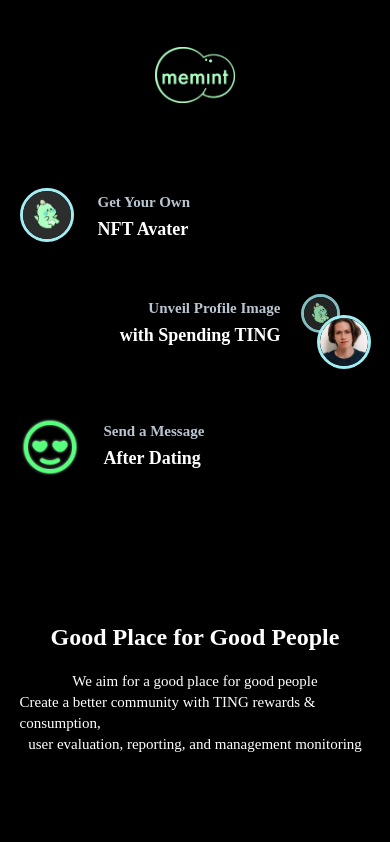
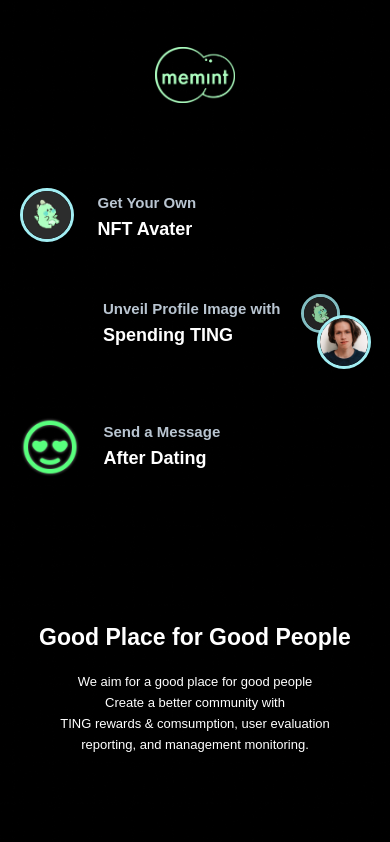
Before and after one commit to goodnodes/memint_web_landing, a React (Create React App) app: page / in a window 390 px wide. Shown: the part 2857-3699 px from the top of the page. Built offline with nearby package versions, Linux system fonts and the light colour scheme.

Commit message:
fix: mobile details

```diff
--- a/src/App.scss
+++ b/src/App.scss
@@ -1,4 +1,6 @@
-
+*{
+  font-family: sans-serif;
+}
 
 body {
   margin: 0;
--- a/src/pages/mobile/MobileAbout.js
+++ b/src/pages/mobile/MobileAbout.js
@@ -83,14 +83,14 @@ function MobileAbout({ engMode }) {
           <div className="desc_row2">
             <div className="rows">
               <div className="text_align">
-                {engMode ? "Unveil Profile Image" : "나랑 대화하는 이 사람, "}
+                {engMode
+                  ? "Unveil Profile Image with"
+                  : "나랑 대화하는 이 사람, "}
                 <br />
                 {engMode ? "" : "어떤 사람인지 더 알고싶어!"}
               </div>
               <h2>
-                {engMode
-                  ? "with Spending TING"
-                  : "베일에 싸인 프로필 이미지 확인"}
+                {engMode ? "Spending TING" : "베일에 싸인 프로필 이미지 확인"}
               </h2>
             </div>
             <div className="img_view">
@@ -121,21 +121,20 @@ function MobileAbout({ engMode }) {
           )}
 
           <div className="blank" />
-          <h4>
-            {engMode
-              ? "We aim for a good place for good people"
-              : "좋은 사람들을 위한 좋은 커뮤니티를 지향합니다."}
-          </h4>
-          <h4>
-            {engMode
-              ? "Create a better community with TING rewards & consumption,"
-              : "TING 보상과 소모, 미팅메이트 평가, 신고 등의 유저 관리"}
-          </h4>
-          <h4>
-            {engMode
-              ? "user evaluation, reporting, and management monitoring"
-              : "시스템과 모니터링으로 더 나은 커뮤니티를 만듭니다."}
-          </h4>
+          {engMode ? (
+            <>
+              <h4>We aim for a good place for good people</h4>
+              <h4>Create a better community with</h4>
+              <h4>TING rewards & comsumption, user evaluation</h4>
+              <h4>reporting, and management monitoring.</h4>
+            </>
+          ) : (
+            <>
+              <h4>좋은 사람들을 위한 좋은 커뮤니티를 지향합니다.</h4>
+              <h4>TING 보상과 소모, 미팅메이트 평가, 신고 등의 유저 관리</h4>
+              <h4>시스템과 모니터링으로 더 나은 커뮤니티를 만듭니다.</h4>
+            </>
+          )}
         </div>
       </div>
     </div>
--- a/src/pages/mobile/MobileAbout.scss
+++ b/src/pages/mobile/MobileAbout.scss
@@ -117,14 +117,14 @@
         margin: 4px 0;
       }
       h1 {
-        font-size: 24px;
+        font-size: 23px;
         font-weight: 600;
         line-height: 33.6px;
         color: #ffffff;
         margin: 0;
       }
       h4 {
-        font-size: 15px;
+        font-size: 13px;
         font-weight: 500;
         line-height: 21px;
         color: #ffffff;
--- a/src/pages/mobile/MobileExplore.scss
+++ b/src/pages/mobile/MobileExplore.scss
@@ -36,7 +36,7 @@
       margin: 0;
     }
     h4 {
-      font-size: 16px;
+      font-size: 15px;
       font-weight: 500;
       line-height: 22.4px;
       color: #ffffff;
--- a/src/pages/mobile/MobileMarketPlace.scss
+++ b/src/pages/mobile/MobileMarketPlace.scss
@@ -21,13 +21,13 @@
   }
 
   .wrapper {
-    width: 359px;
+    width: 352px;
     height: 209px;
     position: relative;
     margin-bottom: 8px;
 
     .card {
-      width: 359px;
+      width: 352px;
       height: 196px;
       background-color: #eaffefcc;
       border-radius: 30px;
@@ -99,7 +99,7 @@
       border: none;
       box-shadow: 0px 4px 16px rgba(174, 255, 192, 0.5);
       position: absolute;
-      right: 20px;
+      right: 24px;
       bottom: 0px;
 
       span {
```
